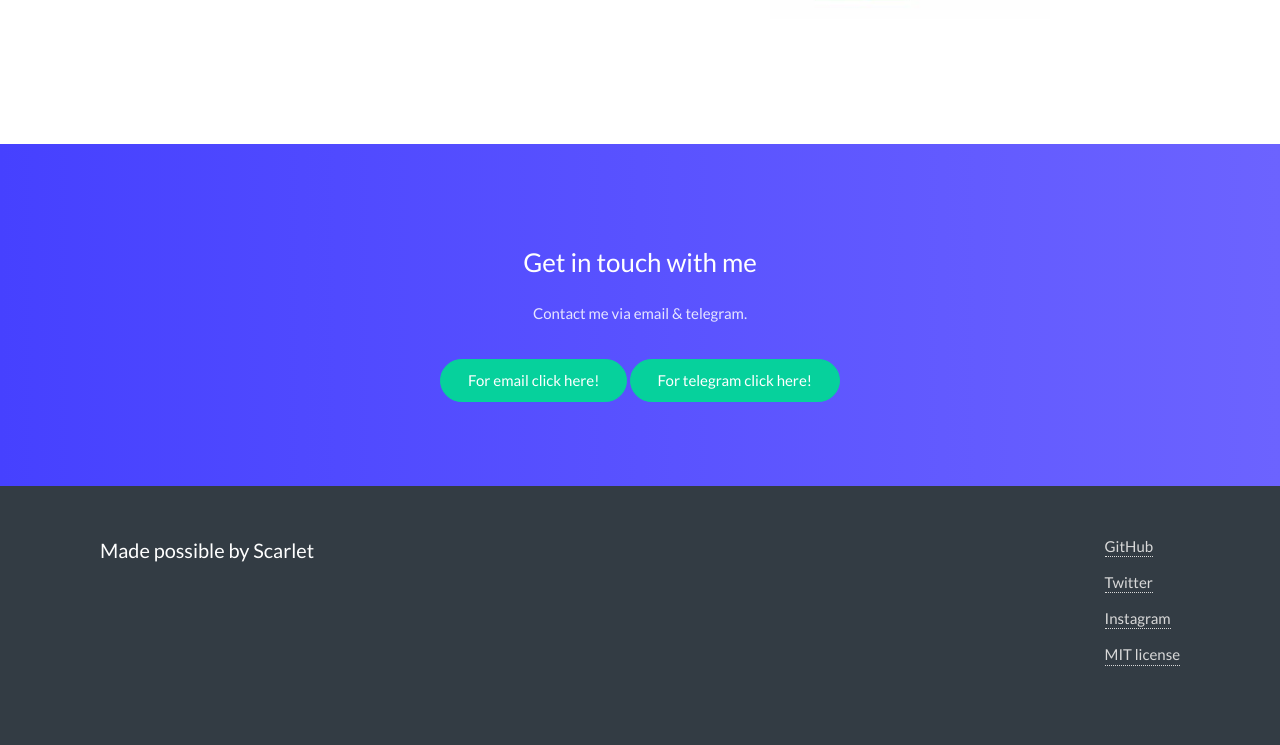
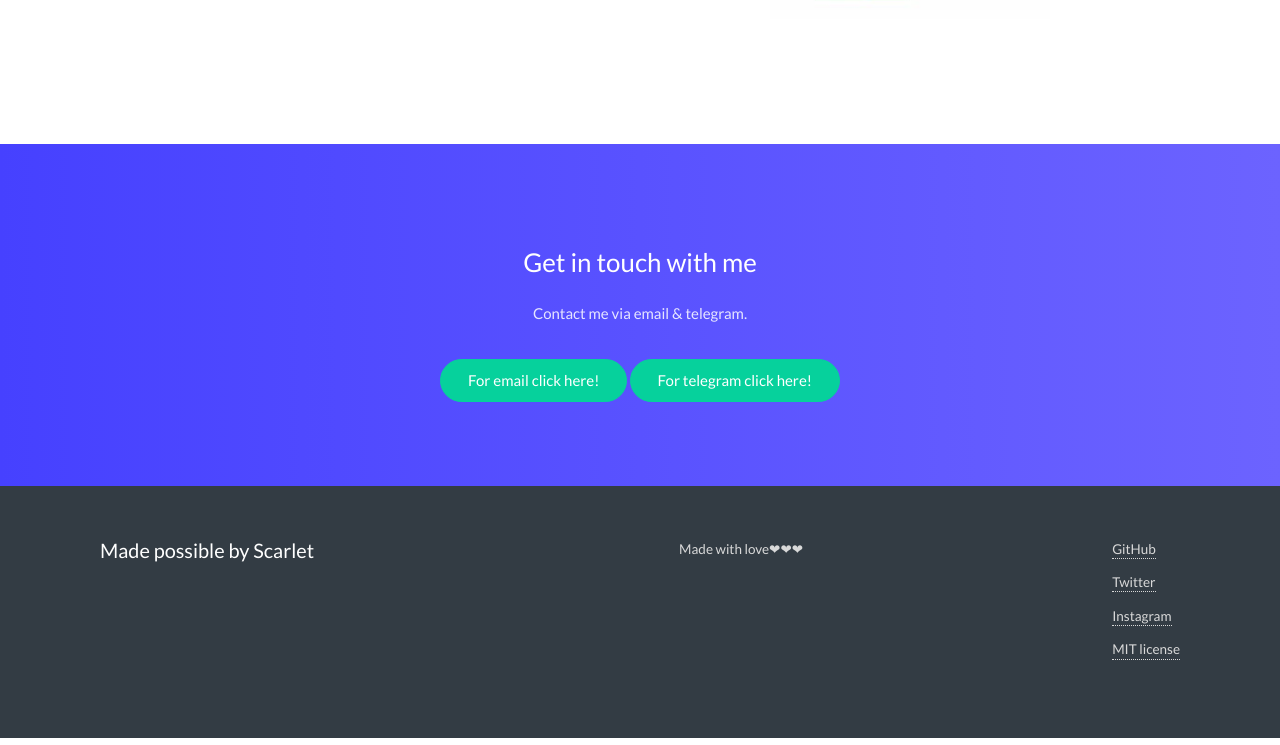
Before and after one commit to aadityazeo/aadityazeo.github.io, a plain HTML site: page index.html in a window 1280 px wide. Shown: the part 2304-3049 px from the top of the page. Drawn offline with Linux system fonts and the light colour scheme.

Commit message:
added love

```diff
--- a/index.html
+++ b/index.html
@@ -121,7 +121,7 @@
 						</div>
 					</div>
 					<div class="footer__data__item">
-
+						<div class="footer__row">Made with love❤❤❤</a>
 						</div>
 					</div>
 					<div class="footer__data__item">
```
